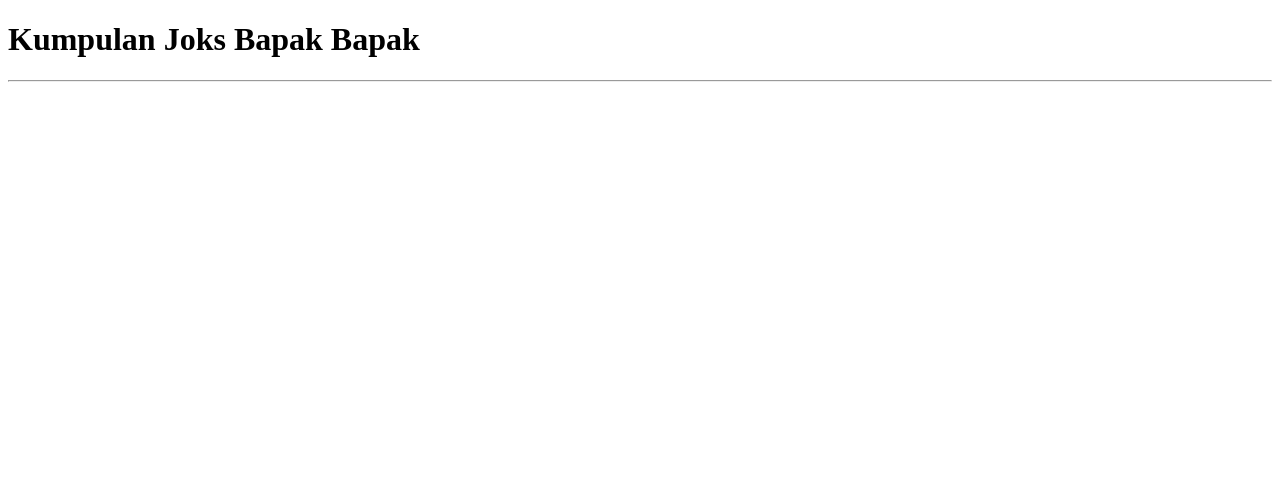
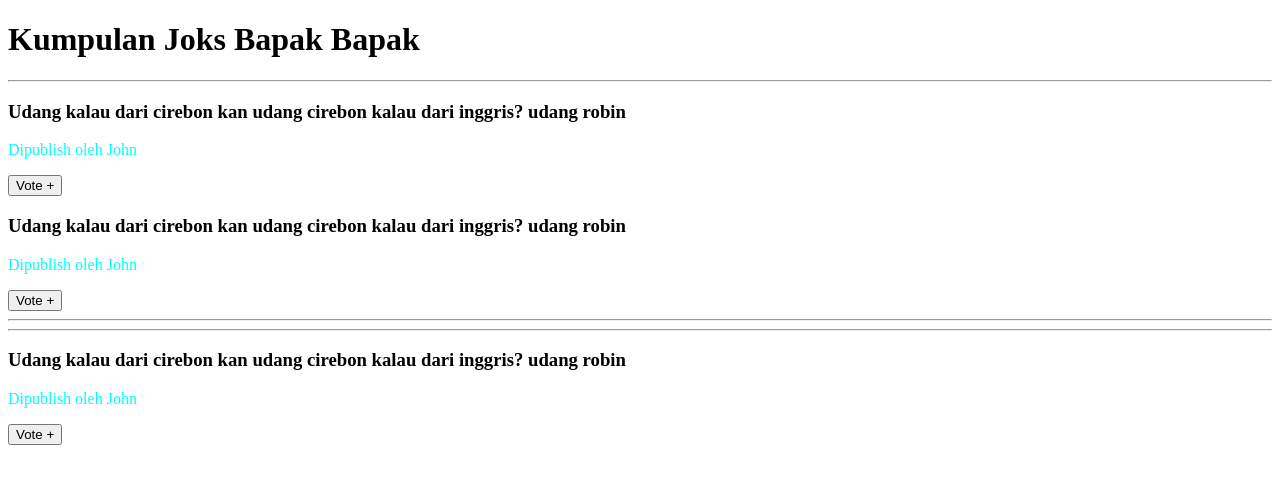
Before and after one commit to gCakra/CSS, a plain HTML site: page selektor/blog.html in a window 1280 px wide. Drawn offline with Linux system fonts and the light colour scheme.

Commit message:
Mengenal Descendant Selector

```diff
--- a/selektor/blog.html
+++ b/selektor/blog.html
@@ -5,7 +5,7 @@
     <meta name="viewport" content="width=device-width, initial-scale=1.0">
     <title>decendent Selector</title>
     <style>
-        section p {
+        .joks p {
             color: aqua;
         }
     </style>
@@ -13,7 +13,27 @@
 <body>
     <h1>Kumpulan Joks Bapak Bapak</h1>
     <hr>
+    <section class="joks">
+    <h3>Udang kalau dari cirebon kan udang cirebon kalau dari inggris? udang robin</h3>
+    <p>Dipublish oleh John</p>
+    <button>Vote +</button>
+    </section>
 
+    <section class="joks">
+        <h3>Udang kalau dari cirebon kan udang cirebon kalau dari inggris? udang robin</h3>
+        <p>Dipublish oleh John</p>
+            <button>Vote +</button>
+        <hr>
+
+    </section>
+
+    <section class="joks">
+        <hr>
+        <h3>Udang kalau dari cirebon kan udang cirebon kalau dari inggris? udang robin</h3>
+        <p>Dipublish oleh John</p>
+            <button>Vote +</button>
+
+    </section>
 
 </body>
 </html>
```
